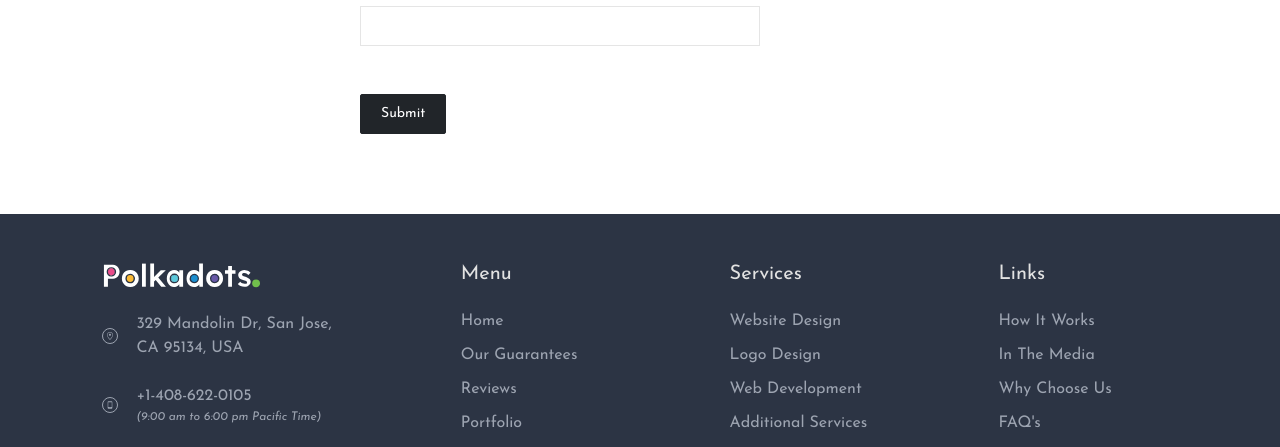
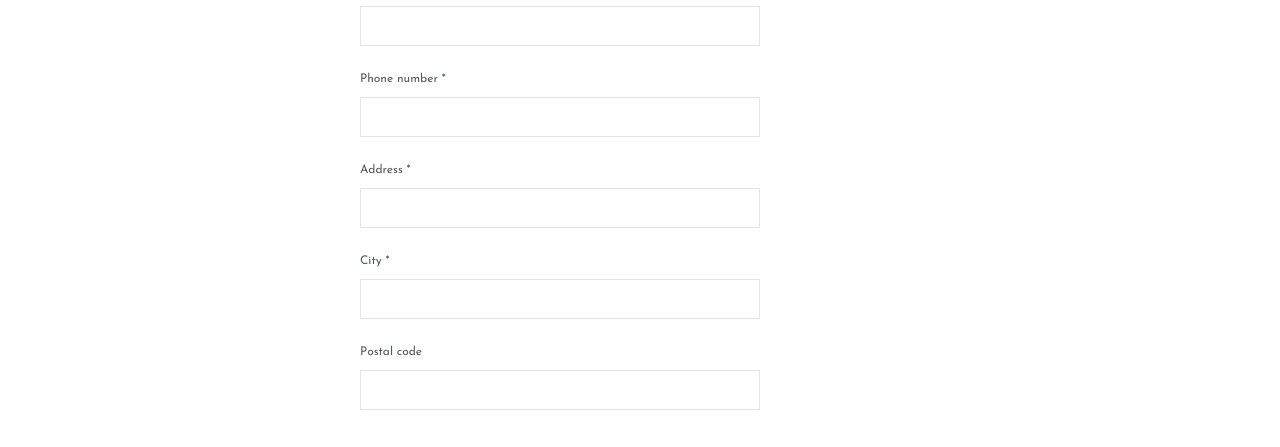
Before and after one commit to Ahmustufa/ixa-theme, a Next.js app: page /my-account/settings in a window 1280 px wide. Shown: the part 461-908 px from the top of the page. Built offline with nearby package versions, Linux system fonts and the light colour scheme; no server answers.

Commit message:
changes in update profile

```diff
--- a/pages/my-account/settings.js
+++ b/pages/my-account/settings.js
@@ -4,11 +4,13 @@ import { LoadingOutlined } from "@ant-design/icons";
 import AccountSidebar from "../../src/component/sidebar/accountSidebar";
 import { PrimaryButton } from "../../src/component/buttons";
 import { useEffect, useState } from "react";
-import { useSelector } from "react-redux";
+import { useDispatch, useSelector } from "react-redux";
 import { errorHandler, Mutations } from "../../src/api/config";
 import { useFetch } from "../../src/hooks/useFetch";
+import { updateUserData } from "../../src/redux/actions";
 
 const MyAccount = () => {
+  const dispatch = useDispatch();
   const [form] = Form.useForm();
   const [state, setState] = useState({});
   const { data: userData } = useSelector((state) => state.user);
@@ -23,8 +25,12 @@ const MyAccount = () => {
       form.setFieldsValue({
         "First Name": userData.firstName,
         "Last Name": userData.lastName,
+        "Phone number": userData.phoneNumber,
+        Email: userData.email,
+        Address: userData.address,
+        City: userData.city,
+        "Postal Code": userData.postalCode,
         "Display Name": userData.username,
-        Email: userData.email,
       });
       setState(userData);
     }
@@ -35,7 +41,7 @@ const MyAccount = () => {
   const handleUpdate = async () => {
     try {
       const { data } = await updateProfile({ ...state }, { userId: userData._id });
-      console.log("Updated user data: ", data);
+      dispatch(updateUserData(data));
     } catch (err) {
       message.error(errorHandler(err));
     }
@@ -87,6 +93,46 @@ const MyAccount = () => {
                 className="input-wrapper"
                 onChange={handleChange}
                 value={state.email}
+              />
+            </Form.Item>
+
+            <label>Phone number *</label>
+            <Form.Item name="Phone number" rules={[{ required: true }]}>
+              <input
+                name="phoneNumber"
+                className="input-wrapper"
+                onChange={handleChange}
+                value={state.phoneNumber}
+              />
+            </Form.Item>
+
+            <label>Address *</label>
+            <Form.Item name="Address" rules={[{ required: true, type: "string" }]}>
+              <input
+                name="address"
+                className="input-wrapper"
+                onChange={handleChange}
+                value={state.address}
+              />
+            </Form.Item>
+
+            <label>City *</label>
+            <Form.Item name="City" rules={[{ required: true, type: "string" }]}>
+              <input
+                name="city"
+                className="input-wrapper"
+                onChange={handleChange}
+                value={state.city}
+              />
+            </Form.Item>
+
+            <label>Postal code </label>
+            <Form.Item name="Postal Code">
+              <input
+                name="postalCode"
+                className="input-wrapper"
+                onChange={handleChange}
+                value={state.postalCode}
               />
             </Form.Item>
 
--- a/src/component/modals/authModal.js
+++ b/src/component/modals/authModal.js
@@ -14,6 +14,10 @@ import axios from "axios";
 import { loginUserAction } from "../../redux/actions";
 
 const initialState = { email: "", password: "" };
+const getRandomPassword = () => {
+  const randomPassword = Math.random().toString(36).substr(2, 6);
+  return randomPassword;
+};
 
 const AuthModal = () => {
   const dispatch = useDispatch();
@@ -41,21 +45,28 @@ const AuthModal = () => {
   /**
    * Signup handler and Mutation
    */
-  // const [signUp, { loading }] = useMutation(Mutation.SIGN_UP_USER);
+  const [signUpAPI, signUpLoading] = useFetch(Mutations.createAccount);
 
   const handleSignUp = async () => {
-    const deviceId = Math.random().toString();
-    if (isValidPhoneNumber(state.phoneNo)) {
+    const [username] = state.email.split("@");
     try {
-        // const { data } = await signUp({
-        //   variables: { email: state.email },
-        // });
+      const { data } = await signUpAPI({
+        firstName: state.firstName,
+        lastName: state.lastName,
+        email: state.email,
+        phoneNumber: state.phoneNumber,
+        address: state.address,
+        city: state.city,
+        postalCode: state.postalCode,
+        username,
+        password: getRandomPassword(),
+      });
+      dispatch(loginUserAction(data));
       setState({ ...initialState }); // set state to initial state
       form.resetFields(); // Reset from fields
       closeModal(); // close modal
     } catch (err) {
       message.error(errorHandler(err));
-      }
     }
   };
 
@@ -111,7 +122,7 @@ const AuthModal = () => {
       onCancel={closeModal}
       footer={null}
     >
-      <Row style={{ height: 400 }}>
+      <Row>
         <Col
           span={12}
           xxl={12}
@@ -129,13 +140,7 @@ const AuthModal = () => {
             borderBottomLeftRadius: 6,
             zIndex: 999,
           }}
-        >
-          {/* <div style={{ height: 400, overflow: "auto" }}>
-            <div style={{ transform: "scale(0.6)" }}>
-              <ProductCard />
-            </div>
-          </div> */}
-        </Col>
+        ></Col>
 
         {authStatus === 0 && (
           <Col
@@ -151,24 +156,91 @@ const AuthModal = () => {
               Create account
             </h2>
             <Form onFinish={handleSignUp} form={form} validateTrigger="onFinish">
-              <label>Email</label>
-              <Form.Item name="Email" rules={[{ required: true, type: "string" }]}>
+              <Row gutter={[24, 0]}>
+                <Col xs={24} sm={24} md={12} lg={12}>
+                  <label>First Name *</label>
+                  <Form.Item name="First Name" rules={[{ required: true }]}>
+                    <InputWrapper
+                      name="firstName"
+                      onChange={handleChange}
+                      value={state.firstName}
+                    />
+                  </Form.Item>
+                </Col>
+
+                <Col xs={24} sm={24} md={12} lg={12}>
+                  <label>Last Name *</label>
+                  <Form.Item name="Last Name" rules={[{ required: true }]}>
+                    <InputWrapper
+                      name="lastName"
+                      onChange={handleChange}
+                      value={state.lastName}
+                    />
+                  </Form.Item>
+                </Col>
+                <Col span={24}>
+                  <label>Email *</label>
+                  <Form.Item name="Email" rules={[{ required: true, type: "email" }]}>
                     <InputWrapper
                       name="email"
-                  autoComplete="new-password"
-                  value={state.firstName}
                       onChange={handleChange}
-                  maxLength="30"
-                  placeholder="John"
+                      value={state.email}
                     />
                   </Form.Item>
+                </Col>
+                <Col span={24}>
+                  <label>Phone number *</label>
+                  <Form.Item name="Phone number" rules={[{ required: true }]}>
+                    <InputWrapper
+                      name="phoneNumber"
+                      onChange={handleChange}
+                      value={state.phoneNumber}
+                    />
+                  </Form.Item>
+                </Col>
+                <Col span={24}>
+                  <label>Address *</label>
+                  <Form.Item name="Address" rules={[{ required: true, type: "string" }]}>
+                    <InputWrapper
+                      name="address"
+                      onChange={handleChange}
+                      value={state.address}
+                    />
+                  </Form.Item>
+                </Col>
+                <Col xs={24} sm={24} md={12} lg={12}>
+                  <label>City *</label>
+                  <Form.Item name="City" rules={[{ required: true, type: "string" }]}>
+                    <InputWrapper
+                      name="city"
+                      onChange={handleChange}
+                      value={state.city}
+                    />
+                  </Form.Item>
+                </Col>
+                <Col xs={24} sm={24} md={12} lg={12}>
+                  <label>Postal code </label>
+                  <Form.Item name="Postal Code">
+                    <InputWrapper
+                      name="postalCode"
+                      onChange={handleChange}
+                      value={state.postalCode}
+                    />
+                  </Form.Item>
+                </Col>
 
+                <Col span={24}>
                   <div className="d-flex justify-content-center align-items-center">
-                <PrimaryButton htmlType="submit" style={{ width: "80%", margin: "auto" }}>
-                  {false && <LoadingOutlined style={{ marginRight: 16 }} />} Create
-                  account
+                    <PrimaryButton
+                      htmlType="submit"
+                      style={{ width: "80%", margin: "auto" }}
+                    >
+                      {signUpLoading && <LoadingOutlined style={{ marginRight: 16 }} />}{" "}
+                      Create account
                     </PrimaryButton>
                   </div>
+                </Col>
+              </Row>
             </Form>
 
             <Row justify="space-between" className="mt-4">
--- a/src/redux/actions/index.js
+++ b/src/redux/actions/index.js
@@ -1,25 +1,24 @@
 import { Product, User, Wishlist } from "../constants";
-import Cookie from "js-cookie";
+import Cookies from "js-cookie";
 
 export const loginUserAction = (data) => (dispatch) => {
-  const userData = {
-    _id: data.user._id,
-    firstName: data.user.firstName,
-    lastName: data.user.lastName,
-    email: data.user.email,
-    username: data.user.username,
-  };
-  Cookie.set("token", data.jwt, { expires: 60 });
-  Cookie.set("_PD_DATA_CAP", JSON.stringify(userData), { expires: 60 });
+  const userData = { ...data.user };
+  Cookies.set("token", data.jwt, { expires: 60 });
+  Cookies.set("_PD_DATA_CAP", JSON.stringify(userData), { expires: 60 });
 
   dispatch({ type: User.LOG_IN, payload: { data: userData } });
 };
 
 export const logoutAction = () => (dispatch) => {
-  Cookie.remove("token");
-  Cookie.remove("_PD_DATA_CAP");
+  Cookies.remove("token");
+  Cookies.remove("_PD_DATA_CAP");
   localStorage.clear();
   dispatch({ type: User.LOG_OUT });
+};
+
+export const updateUserData = (payload) => {
+  Cookies.set("_PD_DATA_CAP", JSON.stringify(payload));
+  return { type: User.UPDATE_INFO, payload };
 };
 
 export const storeAllProducts = (payload) => (dispatch) => {
--- a/src/redux/reducers/userReducer.js
+++ b/src/redux/reducers/userReducer.js
@@ -34,7 +34,6 @@ const userReducer = (state = initialState, action) => {
 
     case User.UPDATE_INFO: {
       const { payload } = action;
-      Cookies.set("_PD_DATA_CAP", JSON.stringify(payload));
       return { ...state, data: payload };
     }
 
```
Lines whose indentation alone changed are shown as unchanged.
